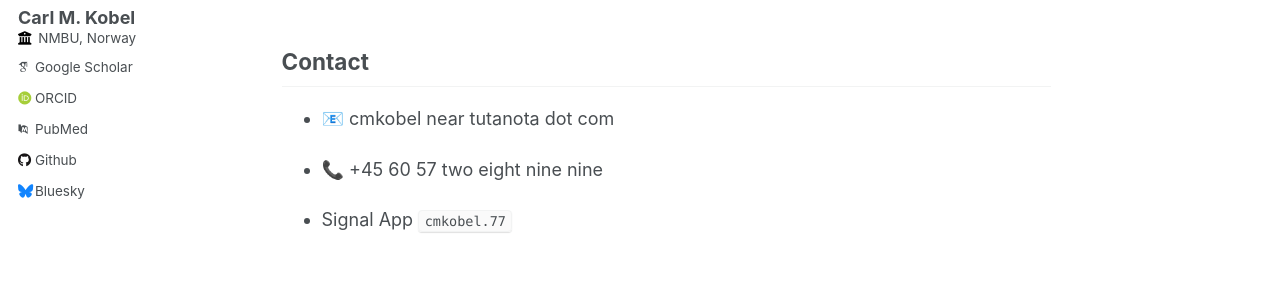
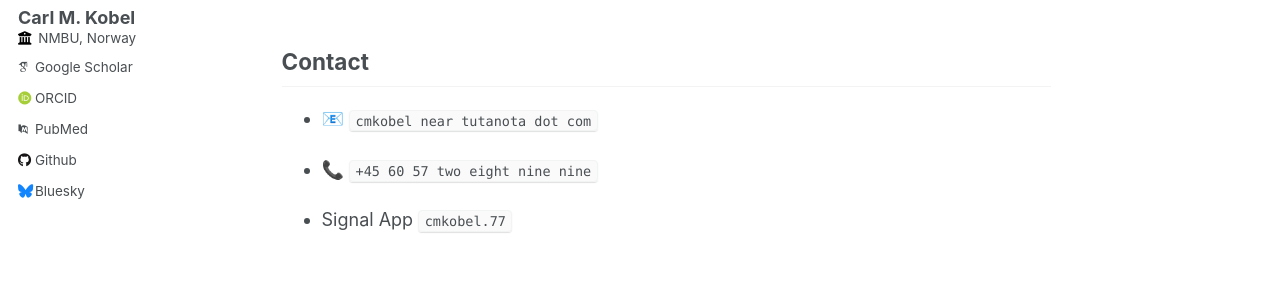
Before and after one commit to cmkobel/cmkobel.github.io, a Jekyll site: the page built from _pages/about.md, in a window 1280 px wide and 900 px high, scrolled down 1557 px. Shown: the part 282-582 px from the top of the window. Built offline with Jekyll 4.4.1, drawn with Linux system fonts in a browser that asks for light colours; some web fonts are replaced.

```diff
--- a/_pages/about.md
+++ b/_pages/about.md
@@ -55,8 +55,8 @@ Contribution to the code base of the following projects.
 
 ## Contact
 
-  - 📧 cmkobel near tutanota dot com
+  - 📧 `cmkobel near tutanota dot com`
 
-  - 📞 +45 60 57 two eight nine nine
+  - 📞 `+45 60 57 two eight nine nine`
 
   - Signal App `cmkobel.77`
```
